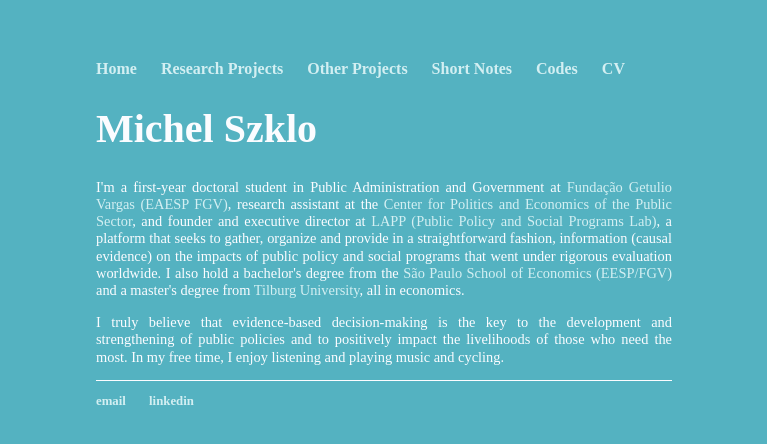
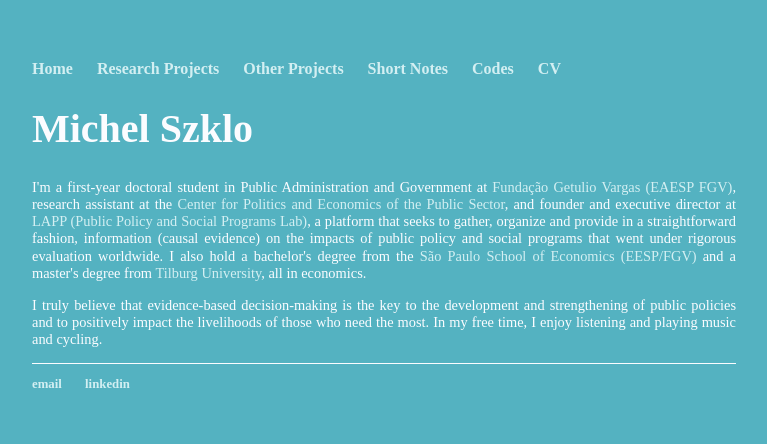
Before and after one commit to michelszklo/michelszklo.github.io, a Jekyll site: the page built from index.html, in a window 1280 px wide. Shown: the top 444 px of the page, without its empty margins (256-1023 px from the left). Built offline with Jekyll 4.4.1, drawn with Linux system fonts in a browser that asks for light colours.

Commit message:
Update main.css

```diff
--- a/css/main.css
+++ b/css/main.css
@@ -1,6 +1,6 @@
 body {
     margin: 60px auto;
-    width: 45%;
+    width: 55%;
     background-color: #54b2c1;
 }
 nav ul, footer ul {
```
